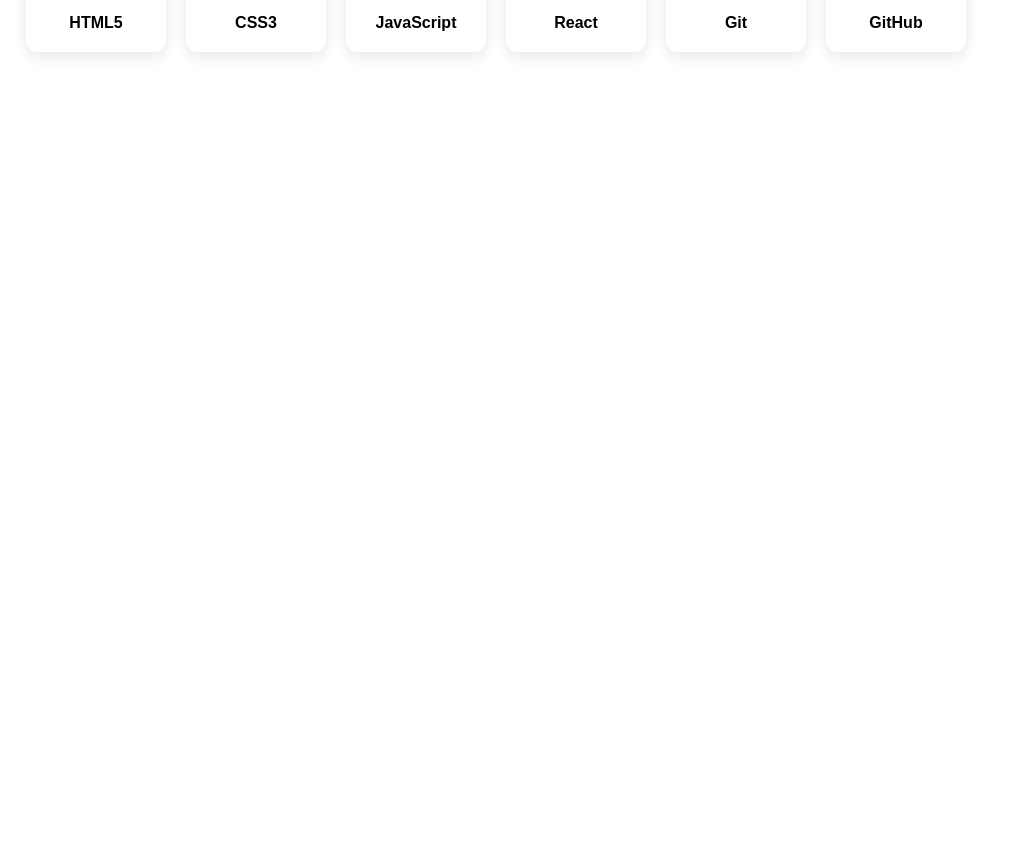
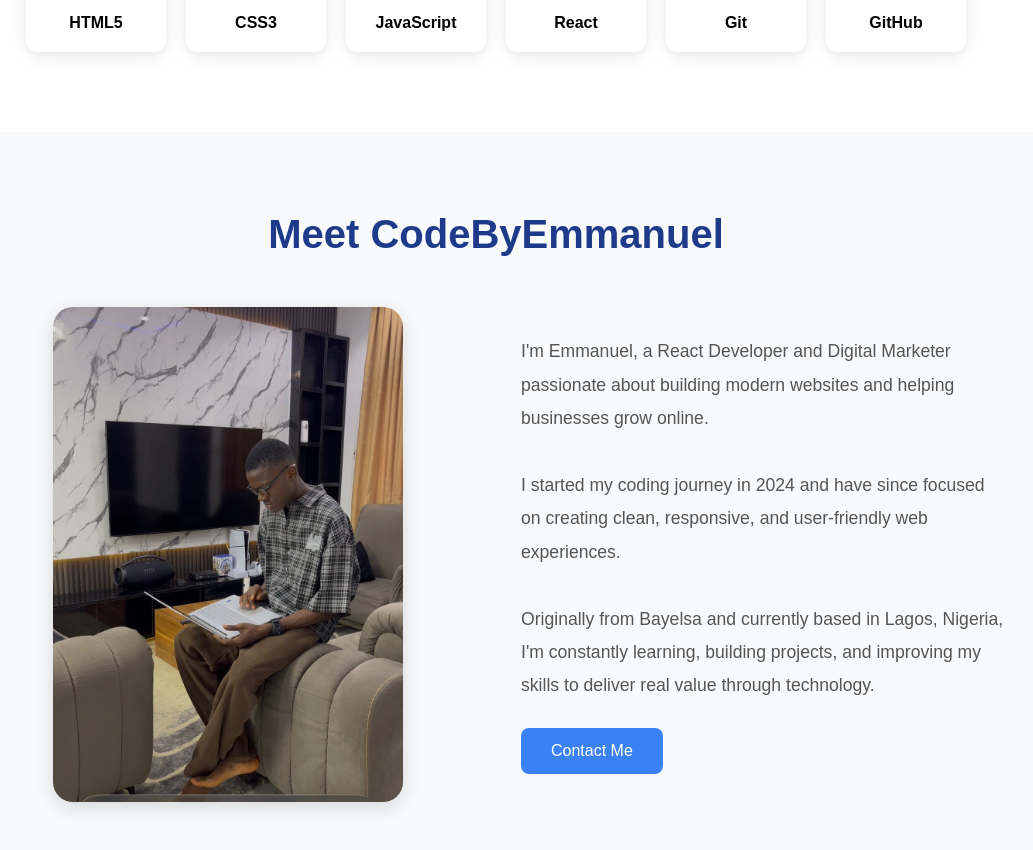
Before and after one commit to codebyemmanuel19/react-portfolio, a React (Vite) app: page / in a window 1280 px wide. Shown: the part 2543-3393 px from the top of the page, without its empty margins (144-1177 px from the left). Before the commit the page ends 2675 px from the top, so only its background shows below. Built offline with nearby package versions, Linux system fonts and the light colour scheme.

Commit message:
Updated skills section and animations

```diff
--- /dev/null
+++ b/src/components/About.css
@@ -0,0 +1,82 @@
+.about {
+  padding: 80px 10%;
+  background: #f8fafc;
+}
+
+.about h1 {
+  text-align: center;
+  font-size: 2.5rem;
+  color: #1E3A8A;
+  margin-bottom: 50px;
+}
+
+.about-content {
+  display: flex;
+  align-items: center;
+  gap: 50px;
+}
+
+.about-image {
+  flex: 1;
+}
+
+.about-image img {
+  width: 100%;
+  max-width: 350px;
+  border-radius: 20px;
+  display: block;
+  margin: auto;
+  box-shadow: 0 5px 20px rgba(0,0,0,0.15);
+}
+
+.about-text {
+  flex: 1;
+}
+
+.about-text p {
+  font-size: 1.1rem;
+  line-height: 1.9;
+  color: #555;
+}
+
+.contact-btn{
+  display: inline-block;
+  margin-top: 25px;
+  padding: 14px 30px;
+  background: #3B82F6;
+  color: white;
+  text-decoration: none;
+  border-radius: 8px;
+  transition: 0.3s;
+}
+
+.contact-btn:hover{
+  background: #2563EB;
+  transform: translateY(-3px);
+}
+
+/* Mobile */
+
+@media (max-width: 768px) {
+
+  .about {
+    padding: 60px 20px;
+  }
+
+  .about-content {
+    flex-direction: column;
+    text-align: center;
+  }
+
+  .about h1 {
+    font-size: 2rem;
+  }
+
+  .about-image img {
+    max-width: 250px;
+  }
+
+  .about-text p {
+    font-size: 1rem;
+  }
+}
--- a/src/components/About.jsx
+++ b/src/components/About.jsx
@@ -1,9 +1,59 @@
-function About(){
+import "./About.css"
+import Me from "../assets/Me.jpeg"
 
-    return(
-        <></>
-    )
+function About() {
+  return (
+    <section className="about" id="about">
 
+      <h1 data-aos="zoom-in">
+        Meet CodeByEmmanuel
+      </h1>
+
+      <div className="about-content">
+
+        <div
+          className="about-image"
+          data-aos="fade-right"
+        >
+          <img src={Me} alt="CodeByEmmanuel" />
+        </div>
+
+        <div
+          className="about-text"
+          data-aos="fade-left"
+        >
+          <p>
+            I'm Emmanuel, a React Developer and Digital Marketer
+            passionate about building modern websites and helping
+            businesses grow online.
+
+            <br /><br />
+
+            I started my coding journey in 2024 and have since focused
+            on creating clean, responsive, and user-friendly web
+            experiences.
+
+            <br /><br />
+
+            Originally from Bayelsa and currently based in Lagos,
+            Nigeria, I'm constantly learning, building projects, and
+            improving my skills to deliver real value through
+            technology.
+          </p>
+
+          <a
+          href="https://wa.me/2349165374015"
+          target="_blank"
+          rel="noopener noreferrer"
+          className="contact-btn"
+          >
+         Contact Me
+         </a>
+        </div>
+
+      </div>
+    </section>
+  )
 }
 
 export default About
--- a/src/components/Skills.jsx
+++ b/src/components/Skills.jsx
@@ -10,7 +10,7 @@
 
 function Skill() {
   return (
-    <section className="skill">
+    <section className="skill" id="skill">
       <h1 data-aos="fade-up">Our Tech Skills</h1>
 
       <div className="skills-container">
```
Also changed, not shown: src/assets/Me.jpeg (added).
